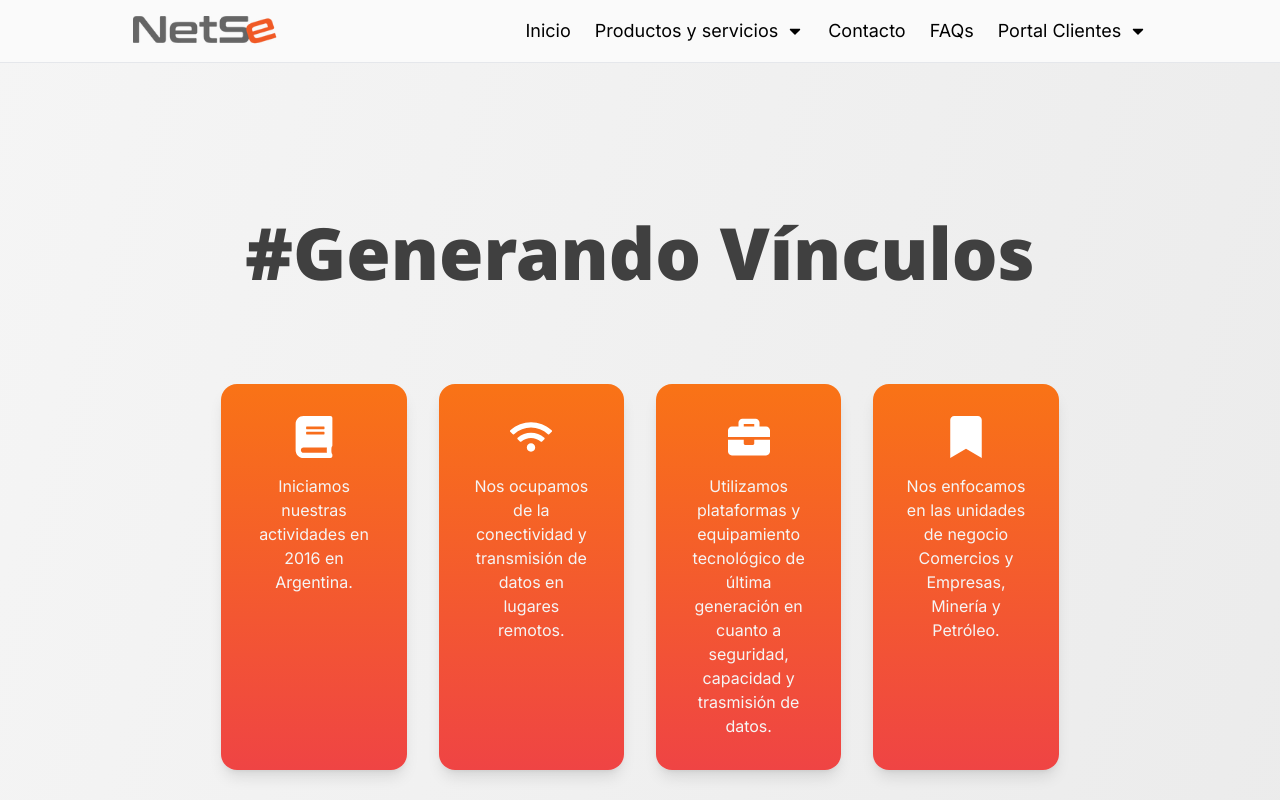
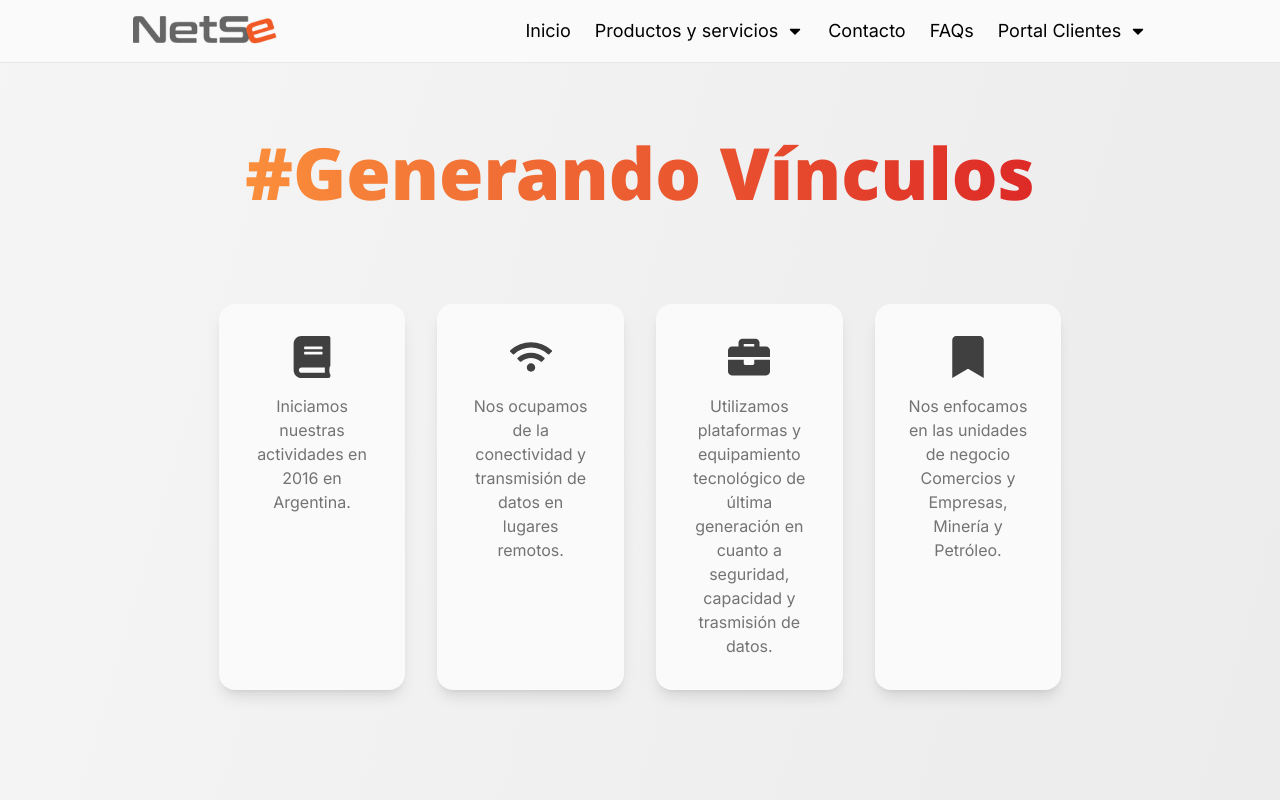
Before and after one commit to classiuz/netse-website, a Next.js app: page / in a window 1280 px wide. Shown: the top 800 px of the page. Built offline with nearby package versions, Linux system fonts and the light colour scheme.

Commit message:
Change general styles

```diff
--- a/src/app/faqs/QuestionCard.tsx
+++ b/src/app/faqs/QuestionCard.tsx
@@ -26,7 +26,7 @@ export default function QuestionCard({ title, questionPath, children }: Props) {
       <div
         onClick={handleIsOpen}
         className={clsx(
-          'flex cursor-pointer items-center justify-between border-outline bg-surface px-4 py-2 text-neutral-600 lg:px-8',
+          'flex cursor-pointer items-center justify-between border-outline hover:border-primary/80 bg-surface px-4 py-2 text-neutral-600 lg:px-8',
           {
             'rounded-md border-b-2': !isAllOpen || !isOpen,
             'rounded-t-md border-none': isAllOpen || isOpen || pathMatch,
--- a/src/app/layout.tsx
+++ b/src/app/layout.tsx
@@ -3,7 +3,11 @@ import { Inter } from 'next/font/google'
 import Footer from '@/components/footer/Footer'
 import Navbar from '@/components/navbar/Navbar'
 
-const inter = Inter({ subsets: ['latin'] })
+const inter = Inter({
+  subsets: ['latin'],
+  variable: '--font-inter',
+  weight: ['100', '200', '300', '400', '500', '600', '700', '800', '900'],
+})
 
 export const metadata = {
   title: 'Inicio | NetSE',
--- a/src/app/page.tsx
+++ b/src/app/page.tsx
@@ -6,7 +6,7 @@ import Card, { Title, SubTitle, Content } from '@/components/Card'
 
 export default function Home() {
   return (
-    <main className="my-20">
+    <main className="by-20">
       <Header />
       <section className="flex h-full flex-col">
         <Article>
--- a/src/components/header/Header.tsx
+++ b/src/components/header/Header.tsx
@@ -4,15 +4,10 @@ import HeaderCard from './HeaderCard'
 const notoSans = Noto_Sans({ weight: '900', preload: true, subsets: ['latin'] })
 
 export default function Header() {
-  const pathProps = {
-    transform: 'translate(-40.149442,-58.224634)',
-    d: 'm 92.330675,134.37263 c 10.451695,-4.16049 18.782665,-12.55177 24.826355,-22.03973 3.33508,-5.23572 6.06445,-10.85759 8.10657,-16.719789 2.15432,-6.184284 3.54992,-12.796357 2.62787,-19.279896 -0.46103,-3.241769 -1.50853,-6.417362 -3.2258,-9.205299 -1.71727,-2.787937 -4.1173,-5.17842 -7.00198,-6.727698 -2.62656,-1.410653 -5.61129,-2.103996 -8.59196,-2.170205 -2.98066,-0.06621 -5.95807,0.482682 -8.78112,1.441418 -5.646098,1.917472 -10.60846,5.416697 -15.306509,9.088677 -4.814654,3.763118 -9.545104,7.816697 -15.199812,10.13321 -3.489832,1.429648 -7.220463,2.148479 -10.877245,3.07085 -3.656782,0.922371 -7.330066,2.088708 -10.402485,4.27573 -2.457438,1.749263 -4.457694,4.116927 -5.855879,6.789754 -1.398184,2.672826 -2.199573,5.64514 -2.429162,8.652828 -0.459178,6.01539 1.372683,12.06897 4.485091,17.23701 4.682407,7.77496 12.303119,13.70403 20.950108,16.46166 8.646989,2.75764 18.243439,2.3482 26.675958,-1.00852 z',
-  }
-
   return (
-    <header className="mx-auto flex h-[calc(100vh-100px)] w-full items-center px-2 md:w-8/12">
-      <div className="md:gap-18 flex flex-col gap-12 lg:gap-24">
-        <p className={`${notoSans.className} text-center text-6xl text-neutral-700 lg:text-7xl`}>#Generando Vínculos</p>
+    <header className="flex h-[calc(100vh-100px)] w-full items-center px-2">
+      <div className="md:gap-18 mx-auto flex w-full flex-col gap-12 md:w-8/12 lg:gap-24">
+        <p className={`${notoSans.className} text-center text-6xl bg-gradient-to-r from-orange-400 to-red-600 bg-clip-text text-transparent lg:text-7xl`}>#Generando Vínculos</p>
         <ul className="grid grid-cols-1 gap-8 md:grid-cols-2 lg:text-center xl:grid-cols-4">
           <HeaderCard iconName="book" text="Iniciamos nuestras actividades en 2016 en Argentina." />
           <HeaderCard iconName="wifi" text="Nos ocupamos de la conectividad y transmisión de datos en lugares remotos." />
@@ -24,20 +19,6 @@ export default function Header() {
           <HeaderCard iconName="tag" text="Nos enfocamos en las unidades de negocio Comercios y Empresas, Minería y Petróleo." />
         </ul>
       </div>
-
-      {/* <div className="relative w-full">
-        <div className="absolute right-1/2 top-1/2 w-80 -translate-y-1/2 translate-x-1/2 transform">
-          <svg viewBox="0 0 88.030846 78.975922">
-            <path fill="#93c5fd" {...pathProps} />
-          </svg>
-          <svg viewBox="0 0 88.030846 78.975922">
-            <path fill="#d4d4d4" {...pathProps} />
-          </svg>
-          <svg viewBox="0 0 88.030846 78.975922">
-            <path fill="#fdba74" {...pathProps} />
-          </svg>
-        </div>
-      </div> */}
     </header>
   )
 }
--- a/src/components/header/HeaderCard.tsx
+++ b/src/components/header/HeaderCard.tsx
@@ -7,11 +7,11 @@ interface Props {
 
 export default function HeaderCard({ text, iconName }: Props) {
   return (
-    <li className="group mx-auto flex cursor-default items-center gap-4 rounded-2xl bg-gradient-to-t from-red-500 to-orange-500 p-8 shadow-lg transition-transform hover:-translate-y-4 lg:flex-col">
-      <span className="text-2xl text-white md:text-3xl lg:text-4xl">
+    <li className="group mx-auto flex cursor-default items-center gap-4 rounded-2xl bg-surface p-8 shadow-lg transition-transform hover:-translate-y-4 lg:flex-col">
+      <span className="text-2xl text-neutral-700 md:text-3xl lg:text-4xl">
         <Icon iconName={iconName} iconSize={42} />
       </span>
-      <p className="text-sm text-neutral-100 lg:text-base">{text}</p>
+      <p className="text-sm text-neutral-500 lg:text-base">{text}</p>
     </li>
   )
 }
--- a/src/components/navbar/Navbar.tsx
+++ b/src/components/navbar/Navbar.tsx
@@ -4,7 +4,7 @@ import Image from 'next/image'
 import Link from 'next/link'
 import clsx from 'clsx'
 import Icon from '../Icon'
-import NavLinks from './NavContent'
+import NavLinks from './NavLinks'
 
 export default function Navbar() {
   const [isMenuOpen, setIsMenuOpen] = useState(false)
--- /dev/null
+++ b/src/components/navbar/useNavbar.ts
@@ -0,0 +1,25 @@
+import { useState } from 'react'
+
+export default function useNavbar() {
+  const [isMenuOpen, setIsMenuOpen] = useState(false)
+  const [isHover, setIsHover] = useState(false)
+
+  const handleMenuToggle = () => {
+    setIsMenuOpen(!isMenuOpen)
+  }
+
+  const handleIsHover = {
+    onMouseEnter: () => {
+      setIsHover(true)
+    },
+    onMouseLeave: () => {
+      setIsHover(false)
+    },
+
+    onClick: () => {
+      setIsHover(!isHover)
+    },
+  }
+
+  return { isMenuOpen, handleMenuToggle, isHover, handleIsHover }
+}
--- a/tailwind.config.js
+++ b/tailwind.config.js
@@ -3,6 +3,9 @@ module.exports = {
   content: ['./src/**/*.{js,ts,jsx,tsx,mdx}'],
   theme: {
     extend: {
+      fontFamily: {
+        inter: ['var(--font-inter)']
+      },
       colors: {
         primary: '#f97316',
         surface: '#fafafa',
```
Also changed, not shown: src/components/navbar/NavLinks.tsx (renamed from src/components/navbar/NavContent.tsx).
